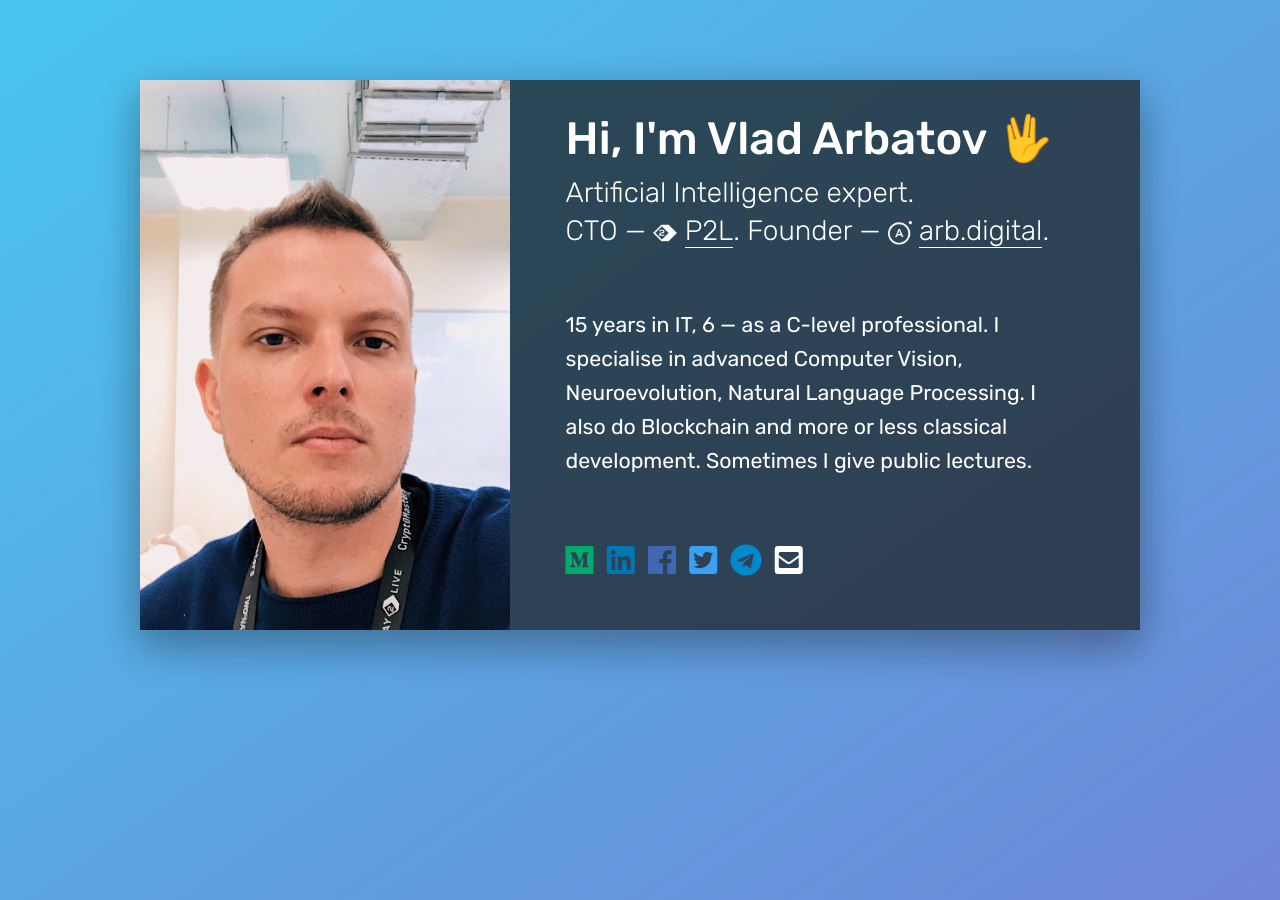
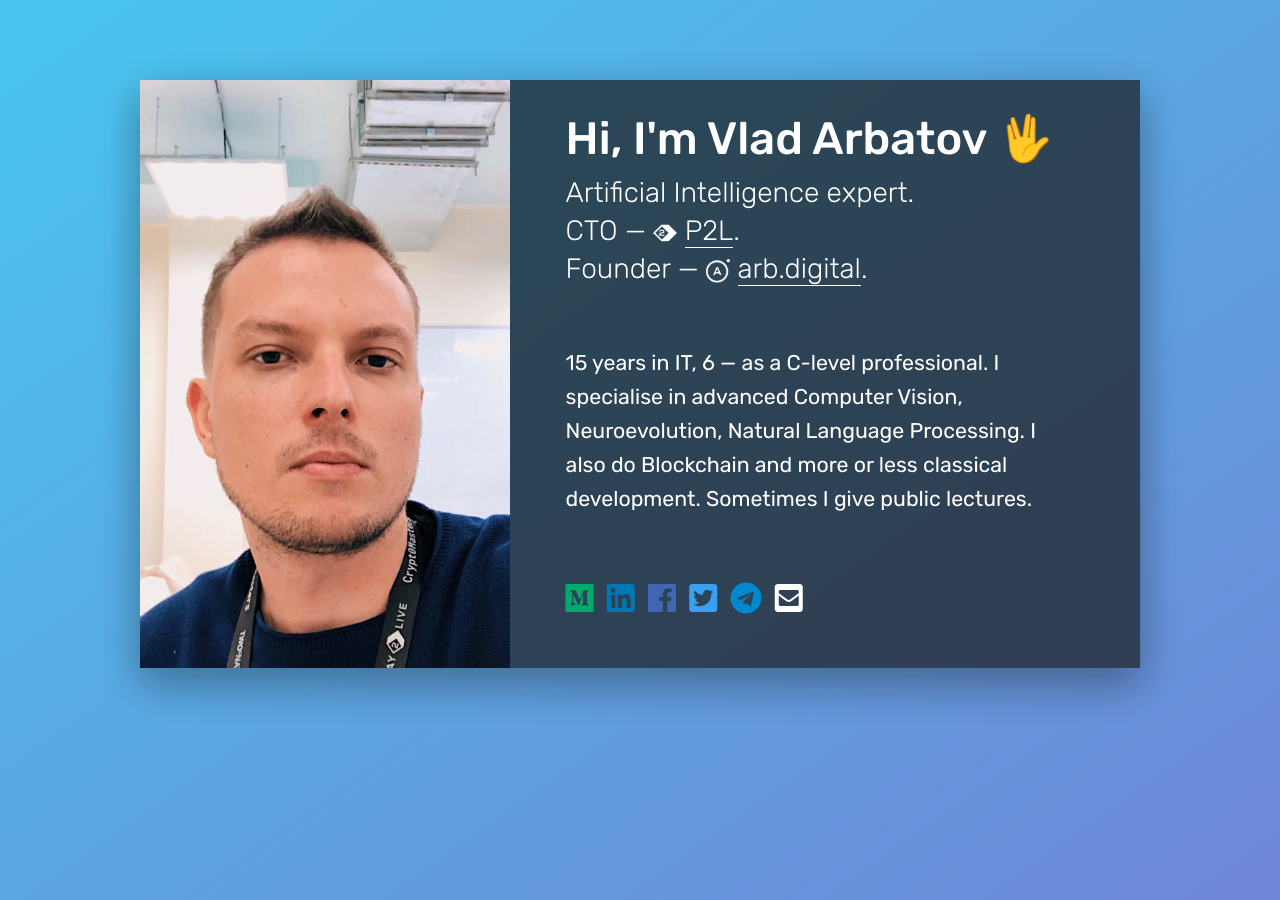
Before and after one commit to vladzima/arbatovme, a Jekyll site: the page built from index.md, in a window 1280 px wide. Built offline with Jekyll 4.4.1, drawn with Linux system fonts in a browser that asks for light colours.

Commit message:
titles new lines

```diff
--- a/index.md
+++ b/index.md
@@ -4,7 +4,7 @@
 
 layout: home
 title: Hi, I'm Vlad Arbatov 🖖
-tagline: Artificial Intelligence expert.<br>CTO — <img src="../assets/favicon-p2l-white.png" width="24px"> <a href="https://p2l.tv">P2L</a>. Founder — <img src="../assets/favicon-arb-white.png" width="24px"> <a href="https://arb.digital">arb.digital</a>.
+tagline: Artificial Intelligence expert.<br>CTO — <img src="../assets/favicon-p2l-white.png" width="24px"> <a href="https://p2l.tv">P2L</a>.<br>Founder — <img src="../assets/favicon-arb-white.png" width="24px"> <a href="https://arb.digital">arb.digital</a>.
 about: 15 years in IT, 6 — as a C-level professional. I specialise in advanced Computer Vision, Neuroevolution, Natural Language Processing. I also do Blockchain and more or less classical development. Sometimes I give public lectures.
 contact: <a href="https://medium.com/vladislav-arbatov/" class="medium"><i class="fab fa-medium"></i></a> <a href="https://www.linkedin.com/in/vladzima/" class="linkedin"><i class="fab fa-linkedin"></i></a> <a href="https://facebook.com/vladzima" class="facebook"><i class="fab fa-facebook"></i></a> <a href="https://twitter.com/vladzima" class="twitter"><i class="fab fa-twitter-square"></i></a> <a href="http://t.me/vladzima" class="telegram"><i class="fab fa-telegram"></i></a> <a href="mailto:vlad@arbatov.me" class="email"><i class="fas fa-envelope-square"></i></a>
 ---
```
